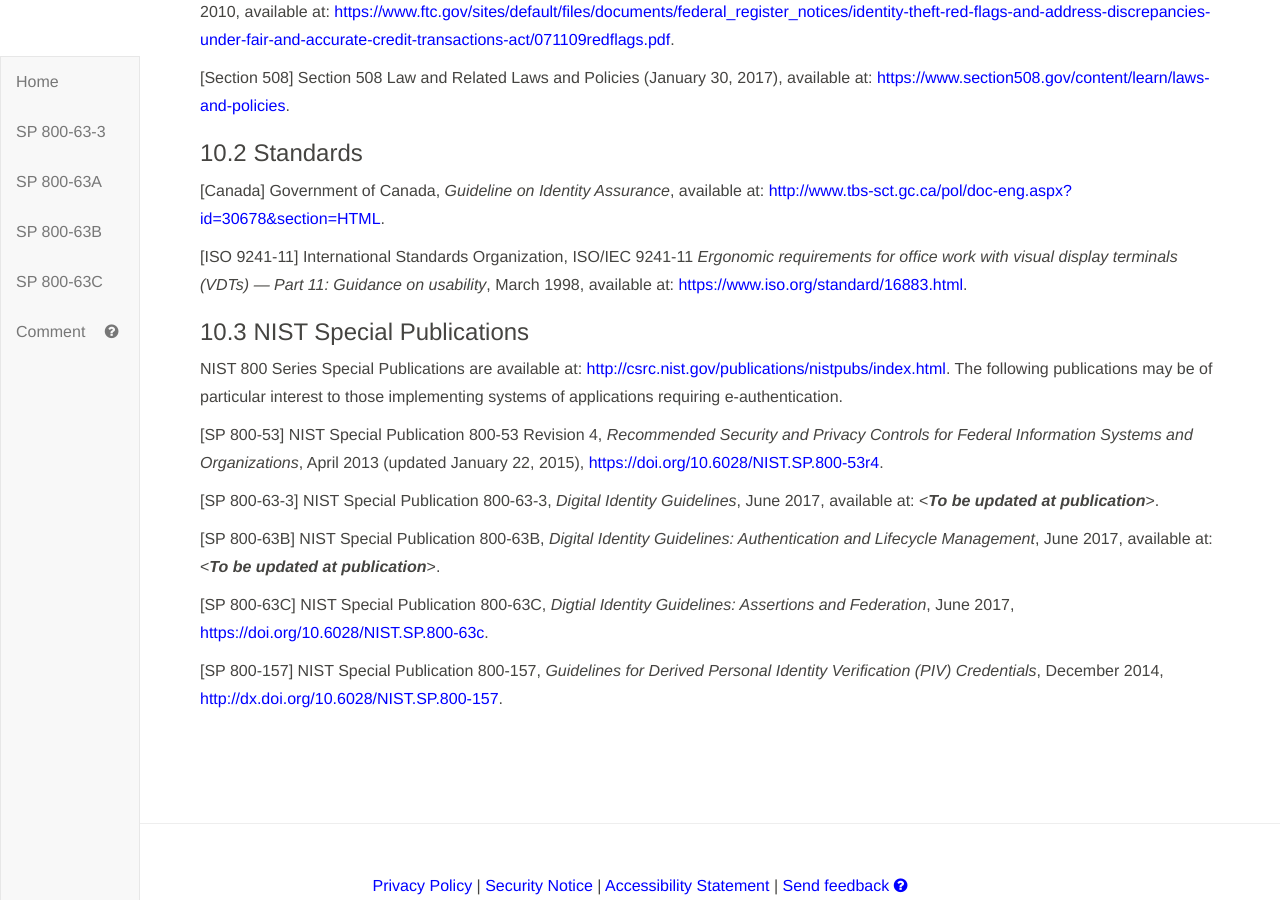
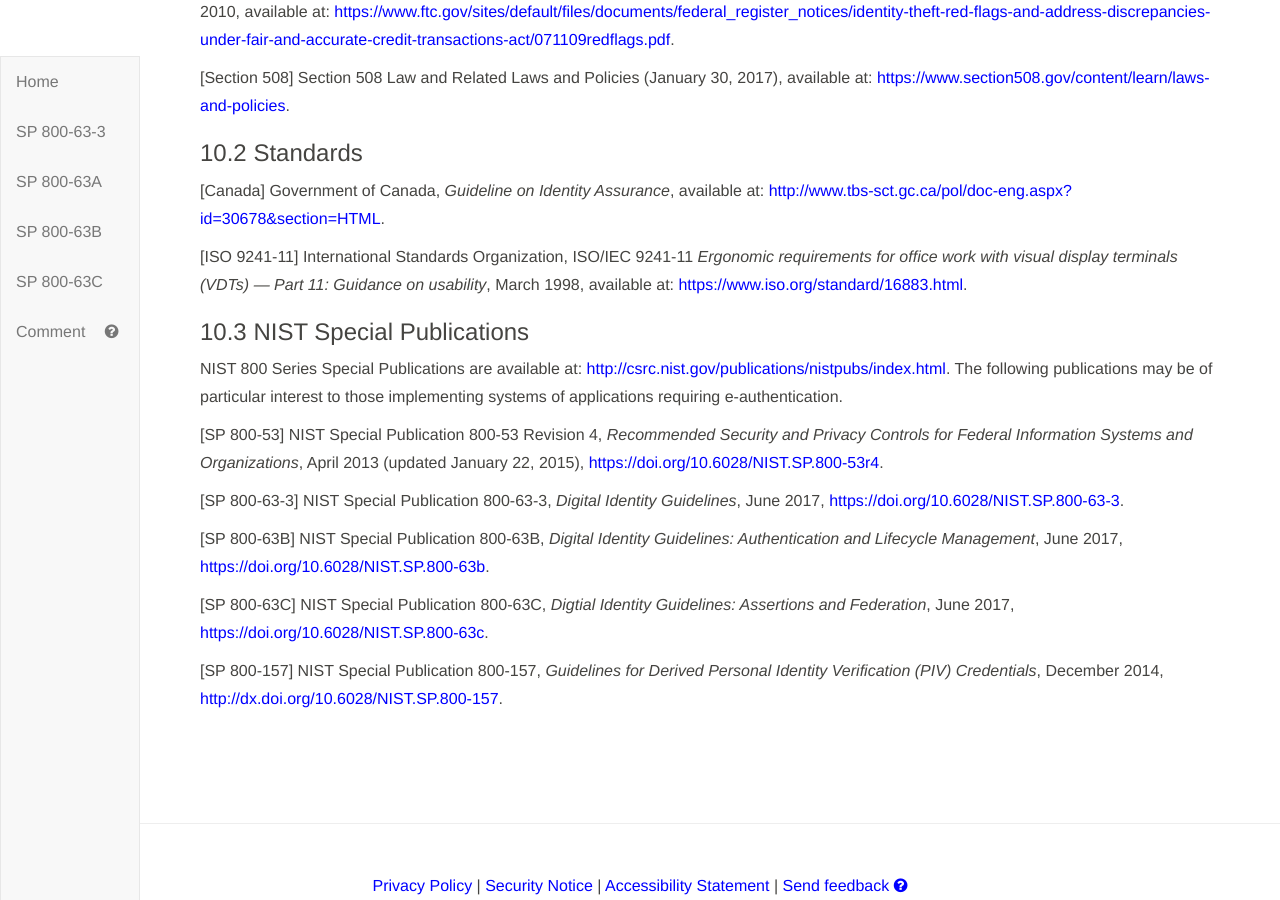
Before and after one commit to usnistgov/800-63-3, a Jekyll site: the page built from sp800-63a/sec10_references.md, in a window 1280 px wide and 900 px high, scrolled down 969 px. Built offline with Jekyll 4.4.1, drawn with Linux system fonts in a browser that asks for light colours; our own code applies the rules of GitHub Pages for plain Markdown files.

Commit message:
no message

```diff
--- a/sp800-63a/sec10_references.md
+++ b/sp800-63a/sec10_references.md
@@ -48,9 +48,9 @@ NIST 800 Series Special Publications are available at: <http://csrc.nist.gov/pub
 
 <a name="SP800-53"></a>[SP 800-53] NIST Special Publication 800-53 Revision 4, *Recommended Security and Privacy Controls for Federal Information Systems and Organizations*, April 2013 (updated January 22, 2015), <https://doi.org/10.6028/NIST.SP.800-53r4>.
 
-<a name="SP800-63-3"></a>[SP 800-63-3] NIST Special Publication 800-63-3, *Digital Identity Guidelines*, June 2017, available at: <***To be updated at publication***>.
+<a name="SP800-63-3"></a>[SP 800-63-3] NIST Special Publication 800-63-3, *Digital Identity Guidelines*, June 2017, <https://doi.org/10.6028/NIST.SP.800-63-3>.
 
-<a name="SP800-63B"></a>[SP 800-63B] NIST Special Publication 800-63B, *Digital Identity Guidelines: Authentication and Lifecycle Management*, June 2017, available at: <***To be updated at publication***>.
+<a name="SP800-63B"></a>[SP 800-63B] NIST Special Publication 800-63B, *Digital Identity Guidelines: Authentication and Lifecycle Management*, June 2017, <https://doi.org/10.6028/NIST.SP.800-63b>.
 
 <a name="SP800-63C"></a>[SP 800-63C] NIST Special Publication 800-63C, *Digtial Identity Guidelines: Assertions and Federation*, June 2017, <https://doi.org/10.6028/NIST.SP.800-63c>.
 
```
